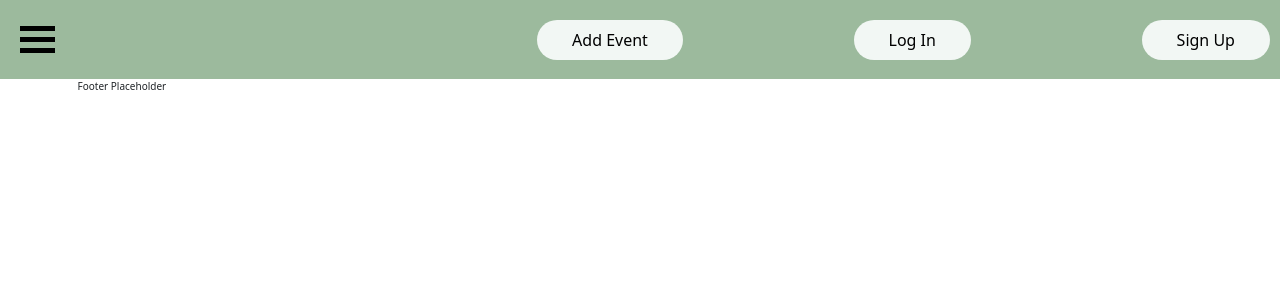
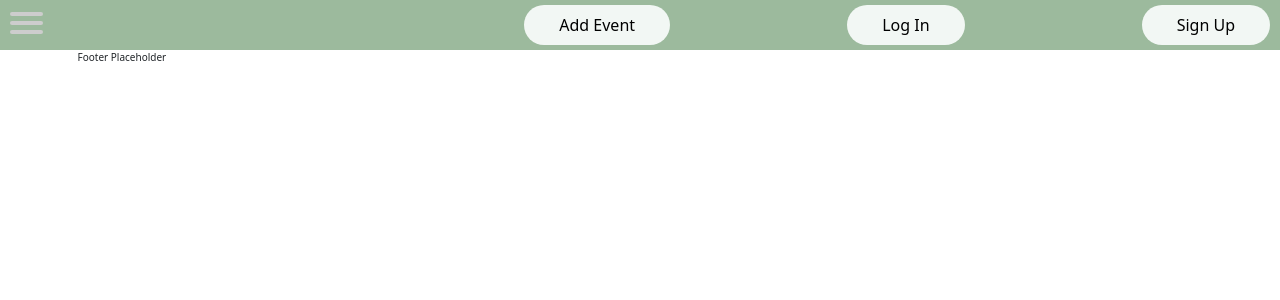
Before and after one commit to arycodes0/CoquiNav, a Flask app: template templates/home.html in a window 1280 px wide. Shown: the top 300 px of the page. Run offline with Flask 3, Linux system fonts and the light colour scheme; the template is opened without the code that fills it, so the values that code supplies are empty.

Commit message:
refactor: modify index hambuger menu and styling

```diff
--- a/static/css/style.css
+++ b/static/css/style.css
@@ -61,52 +61,98 @@ Styling for COQUI NAV
  }
 
 /* Style for the hamburger icon */
-.menu-icon {
+
+#menuToggle {
+    position: relative;
+    z-index: 1;
+    padding-left: 10px;
+   }
+
+#menuToggle input {
+    position: absolute;
+    width:40px;
     cursor: pointer;
-    display: inline-block;
-    margin: 20px;
+    opacity: 0;
+    z-index: 2;
+    -webkit-touch-callout: none;
+  }
+  #menuToggle span {
+    display: block;
+    width: 33px;
+    height: 4px;
+    margin-bottom: 5px;
+    position: relative;
+    background: #cdcdcd;
+    border-radius: 3px;
+    z-index: 1;
+  }
+  #menuToggle span {
+    transition: transform 0.5s cubic-bezier(0.77, 0.2, 0.05, 1),
+        background 0.5s cubic-bezier(0.77, 0.2, 0.05, 1), opacity 0.55s ease;
+    transform-origin: 4px 0px;
+    }
+#menuToggle span:first-child {
+    transform-origin: 0% 0%;
 }
 
-.menu-icon .bar {
-    width: 35px;
-    height: 5px;
-    background-color: black;
-    margin: 6px 0;
-    transition: 0.4s;
+#menuToggle span:nth-last-child(2) {
+    transform-origin: 0% 100%;
 }
 
-/* Style for the vertical nav menu */
-.nav-menu {
-    width: 200px;
-    background-color: #333;
-    position: fixed;
-    top: 0;
-    left: -200px;
-    height: 100%;
-    transition: 0.3s;
+#menuToggle input:checked ~ span {
+    opacity: 1;
+    transform: rotate(45deg) translate(-2px, -1px);
+    background: #232323;
+}
+#menuToggle input:checked ~ span:nth-last-child(2) {
+    transform: rotate(-45deg) translate(0, -1px);
+}
+#menuToggle input:checked ~ span:nth-last-child(3) {
+    opacity: 0;
+    transform: rotate(0deg) scale(0.2, 0.2);
 }
 
-.nav-menu ul {
+/* Styling for menu options inside hambuger stack*/
+#menu {
+    position: absolute;
+    left: -300px;
+    top: 80px;
+    width: 200px;
+    margin: -100px 0 0 -50px;
+    padding: 50px;
+    padding-top: 125px;
+    background: var(--color-primary);
     list-style-type: none;
-    padding: 0;
-}
+    -webkit-font-smoothing: antialiased;
 
-.nav-menu ul li {
-    text-align: left;
-    padding: 15px;
-}
+    transition: left 0.5s;
+    border-radius: 40px;
+  }
 
-.nav-menu ul li a {
-    color: white;
+  #menu li a {
     text-decoration: none;
+    color: var(--color-header);
     display: block;
-}
+    padding: 10px 20px;
+  }
 
-.nav-menu ul li a:hover {
-    background-color: var(--color-text);
-}
+  #menu li {
+    border:solid var(--color-header);
+    background-color: var(--color-header);
+    padding: 10px 20px;
+    margin-bottom: 10px;
+    border-radius: 50px;
+    text-align: center;
+    padding-bottom: 20px;
 
-#signup-container {
+  }
+
+  #menuToggle input:checked ~ ul {
+    left:40px;
+  }
+
+/* Styling for sign up container */
+#joinusButton {
     background-color: var(--color-header);
     text-align: center;
     border: none;
@@ -117,3 +163,31 @@ Styling for COQUI NAV
     cursor: pointer;
     border-radius: 50px;
 }
+#joinusButton:hover {
+    background-color: var(--color-hover);
+}
+/* Landing Page Styling */
+
+#landingPage-container {
+    display: flex;
+    justify-content: space-between;
+    align-items: center;
+    flex-direction: row;
+}
+/* Index img container */
+#mapB-image {
+    width: 50%;
+}
+
+/* Index Call to Action */
+#call_to_action {
+    position: absolute;
+    top: 50px;
+    left: 50px;
+    color: var(--color-text);
+    font: var(--font-family-base);
+    font-size: medium;
+    z-index: 2;
+    padding: 10px;
+    border: none;
+}
--- a/static/js/app.js
+++ b/static/js/app.js
@@ -1,15 +1,4 @@
 // File contains all main app scripts for CoquiNav website
-
-// Hambuger menu
-function toggleMenu() {
-  var navMenu = document.getElementById('navMenu');
-  if (navMenu.style.display === 'block') {
-      navMenu.style.display = 'none';
-  } else {
-      navMenu.style.display = 'block';
-  }
-}
-
 
 //Signup button onclick
 
--- a/templates/header.html
+++ b/templates/header.html
@@ -2,21 +2,21 @@
  <header>
     <!-- NavBar -->
     <!-- Hamburger Menu -->
-    <div class="menu-icon" onclick="toggleMenu()">
-      <div class="bar"></div>
-      <div class="bar"></div>
-      <div class="bar"></div>
-  </div>
+    <div id="menuToggle">
+      <input type="checkbox" />
+      <span></span>
+      <span></span>
+      <span></span>
+      <ul id="menu">
+        <a href="#"><li>Home</li></a>
+        <a href="#"><li>Events</li></a>
+        <a href="#"><li>Host Events</li></a>
+        <a href="#"><li>Profile</li></a>
+        <a href="#"><li>My Events</li></a>
+        <a href="#"><li>Logout</li></a>
+       </ul>
+    </div>
 
-  <!-- Vertical Navigation Bar -->
-  <nav id="navMenu" class="nav-menu">
-      <ul>
-          <li><a href="#">Home</a></li>
-          <li><a href="#">About</a></li>
-          <li><a href="#">Services</a></li>
-          <li><a href="#">Contact</a></li>
-      </ul>
-  </nav>
   <section id="logo-img">
     <link rel="icon" type="image/png" href="/images/logo.png">
   </section>
```
Also changed, not shown: templates/index.html (+8 -2 lines), 2 other files.
